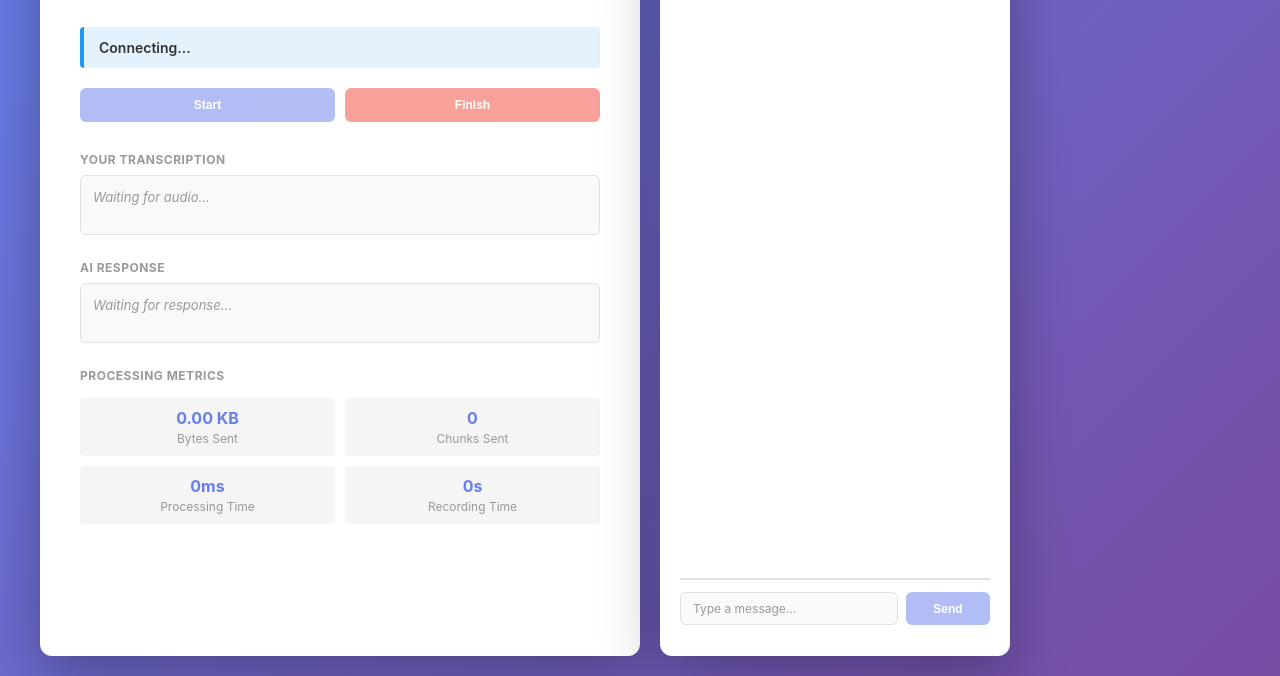
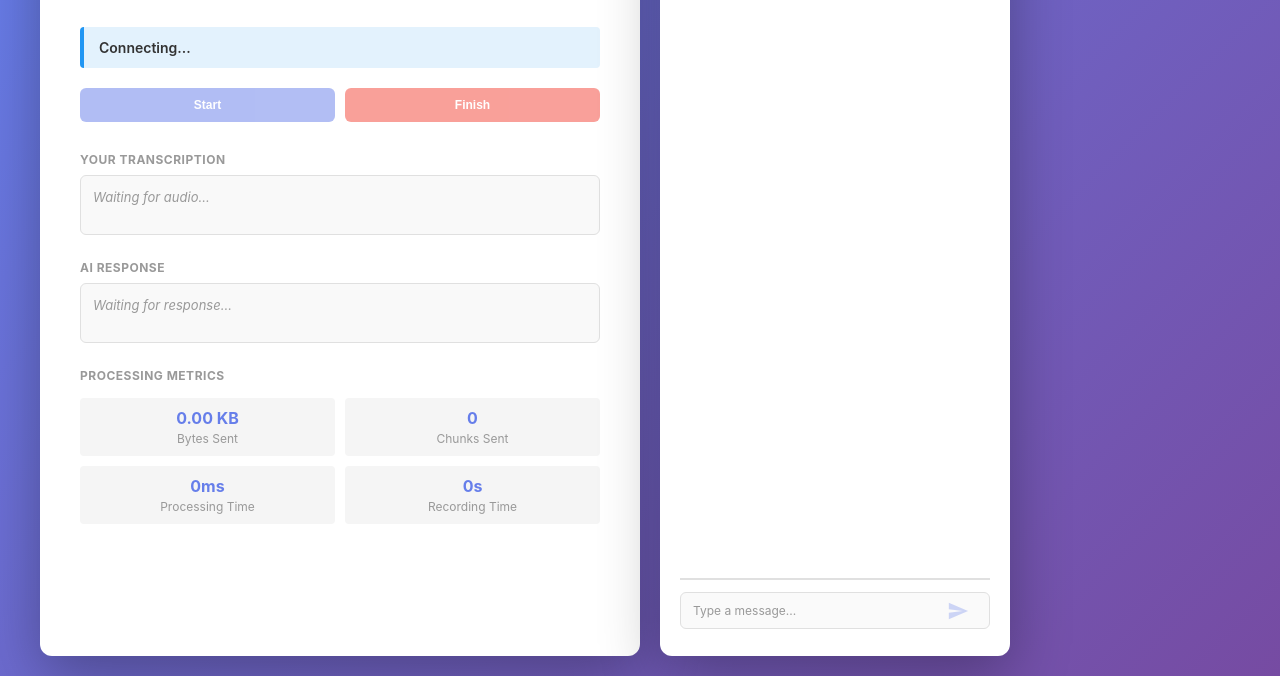
Before and after one commit to htnicayh/virtual-partner-playground, a website: page public/index.html in a window 1280 px wide. Shown: the part 124-800 px from the top of the page. Drawn offline with nearby package versions, Linux system fonts and the light colour scheme; no server answers.

Commit message:
chore(deps): fill chat element

```diff
--- a/public/index.html
+++ b/public/index.html
@@ -304,47 +304,28 @@
 				display: block;
 			}
 
-			.log-entry {
-				padding: 3px 0;
-				border-bottom: 1px solid #333;
-			}
-
-			.log-entry:last-child {
-				border-bottom: none;
-			}
-
-			.log-time {
-				color: #858585;
-			}
-			.log-message {
-				color: #d4d4d4;
-			}
-			.log-error {
-				color: #f48771;
-			}
-			.log-success {
-				color: #89d185;
-			}
-
 			.chat-input-container {
 				border-top: 2px solid #e0e0e0;
 				padding-top: 12px;
+				position: relative;
 			}
 
 			.chat-input-wrapper {
+				position: relative;
 				display: flex;
-				gap: 8px;
+				align-items: center;
 			}
 
 			.chat-input {
 				flex: 1;
-				padding: 8px 12px;
+				padding: 10px 52px 10px 12px;
 				border: 1px solid #e0e0e0;
 				border-radius: 6px;
 				font-size: 12px;
 				font-family: inherit;
 				outline: none;
 				transition: border-color 0.2s;
+				width: 100%;
 			}
 
 			.chat-input:focus {
@@ -355,29 +336,30 @@
 				color: #999;
 			}
 
-			.chat-send-btn {
-				padding: 8px 16px;
-				background: #667eea;
-				color: white;
+			.chat-send-icon {
+				position: absolute;
+				right: 2px;
+				background: none;
 				border: none;
-				border-radius: 6px;
-				font-size: 12px;
-				font-weight: 600;
+				width: 30px;
+				height: 40px;
+				display: flex;
+				align-items: center;
+				justify-content: center;
 				cursor: pointer;
-				transition: all 0.2s;
-				flex-shrink: 0;
-				min-width: auto;
+				border-radius: 50%;
+				transition: opacity 0.2s ease;
 			}
 
-			.chat-send-btn:hover:not(:disabled) {
-				background: #5568d3;
-				transform: translateY(-1px);
+			.chat-send-icon svg {
+				width: 22px;
+				height: 22px;
+				fill: #667eea;
 			}
 
-			.chat-send-btn:disabled {
-				opacity: 0.5;
+			.chat-send-icon:disabled {
+				opacity: 0.3;
 				cursor: not-allowed;
-				transform: none;
 			}
 		</style>
 	</head>
@@ -449,7 +431,11 @@
 				<div class="chat-input-container">
 					<div class="chat-input-wrapper">
 						<input type="text" class="chat-input" id="chatInput" placeholder="Type a message..." disabled />
-						<button class="chat-send-btn" id="sendBtn" onclick="sendTextMessage()" disabled>Send</button>
+						<button class="chat-send-icon" id="sendIcon" disabled aria-label="Send message">
+							<svg viewBox="0 0 24 24" xmlns="http://www.w3.org/2000/svg">
+								<path d="M2 21l21-9L2 3v7l15 2-15 2v7z" />
+							</svg>
+						</button>
 					</div>
 				</div>
 			</div>
@@ -474,7 +460,6 @@
 			let audioOutputContext = null
 			let currentSource = null
 
-			// Transcript tracking variables
 			let lastUserTranscriptTime = null
 			let currentUserTranscript = ''
 			let transcriptTimeout = null
@@ -528,7 +513,6 @@
 				el.textContent = text
 				container.appendChild(el)
 
-				// Auto scroll to bottom with smooth behavior
 				requestAnimationFrame(() => {
 					container.scrollTop = container.scrollHeight
 				})
@@ -544,7 +528,6 @@
 					addChatMessage(text, 'user')
 				}
 
-				// Auto scroll to bottom with smooth behavior
 				requestAnimationFrame(() => {
 					container.scrollTop = container.scrollHeight
 				})
@@ -583,7 +566,7 @@
 				document.getElementById('recordBtn').disabled = recording
 				document.getElementById('endBtn').disabled = !recording
 				document.getElementById('chatInput').disabled = !recording
-				document.getElementById('sendBtn').disabled = !recording
+				updateSendIconState()
 			}
 
 			function initAudioContext() {
@@ -697,25 +680,20 @@
 
 					const now = Date.now()
 
-					// Clear any existing timeout
 					if (transcriptTimeout) {
 						clearTimeout(transcriptTimeout)
 					}
 
-					// If this is a new transcript or after 1 second of silence
 					if (!lastUserTranscriptTime || now - lastUserTranscriptTime > 1000) {
-						// Create new message
 						currentUserTranscript = text
 						addChatMessage(text, 'user')
 					} else {
-						// Update existing message
 						currentUserTranscript = text
 						updateCurrentUserMessage(text)
 					}
 
 					lastUserTranscriptTime = now
 
-					// Set timeout to finalize the message after 1 second of silence
 					transcriptTimeout = setTimeout(() => {
 						lastUserTranscriptTime = null
 						currentUserTranscript = ''
@@ -740,30 +718,43 @@
 
 				if (IS_DEV) log(`Sending text message: ${message}`)
 
-				// Add user message to chat
 				addChatMessage(message, 'user')
 
-				// Emit text message to server
 				socket.emit('text-message', {
 					text: message,
 					conversationId,
 					timestamp: Date.now()
 				})
 
-				// Clear input
 				input.value = ''
+				updateSendIconState()
 			}
 
-			// Handle Enter key in chat input
+			function updateSendIconState() {
+				const input = document.getElementById('chatInput')
+				const icon = document.getElementById('sendIcon')
+				const hasText = input.value.trim().length > 0
+				const isEnabled = !input.disabled
+
+				icon.disabled = !(hasText && isEnabled)
+			}
+
 			document.addEventListener('DOMContentLoaded', () => {
 				const chatInput = document.getElementById('chatInput')
+				const sendIcon = document.getElementById('sendIcon')
+
 				if (chatInput) {
+					chatInput.addEventListener('input', updateSendIconState)
 					chatInput.addEventListener('keypress', (e) => {
 						if (e.key === 'Enter' && !e.shiftKey) {
 							e.preventDefault()
 							sendTextMessage()
 						}
 					})
+				}
+
+				if (sendIcon) {
+					sendIcon.addEventListener('click', sendTextMessage)
 				}
 			})
 
@@ -817,6 +808,7 @@
 					isRecording = true
 					updateStatus('Recording...', 'recording')
 					updateButtonStates(true)
+					updateSendIconState()
 					recordingInterval = setInterval(updateMetrics, 1000)
 				} catch (err) {
 					if (IS_DEV) log(`Recording error: ${err.message}`, 'error')
@@ -830,10 +822,10 @@
 				socket.emit('end-conversation', { conversationId })
 				updateStatus('Connected', 'connected')
 				updateButtonStates(false)
+				updateSendIconState()
 				resetRecordingState()
 				hideProcessing()
 
-				// Clear transcript state
 				if (transcriptTimeout) {
 					clearTimeout(transcriptTimeout)
 					transcriptTimeout = null
```
